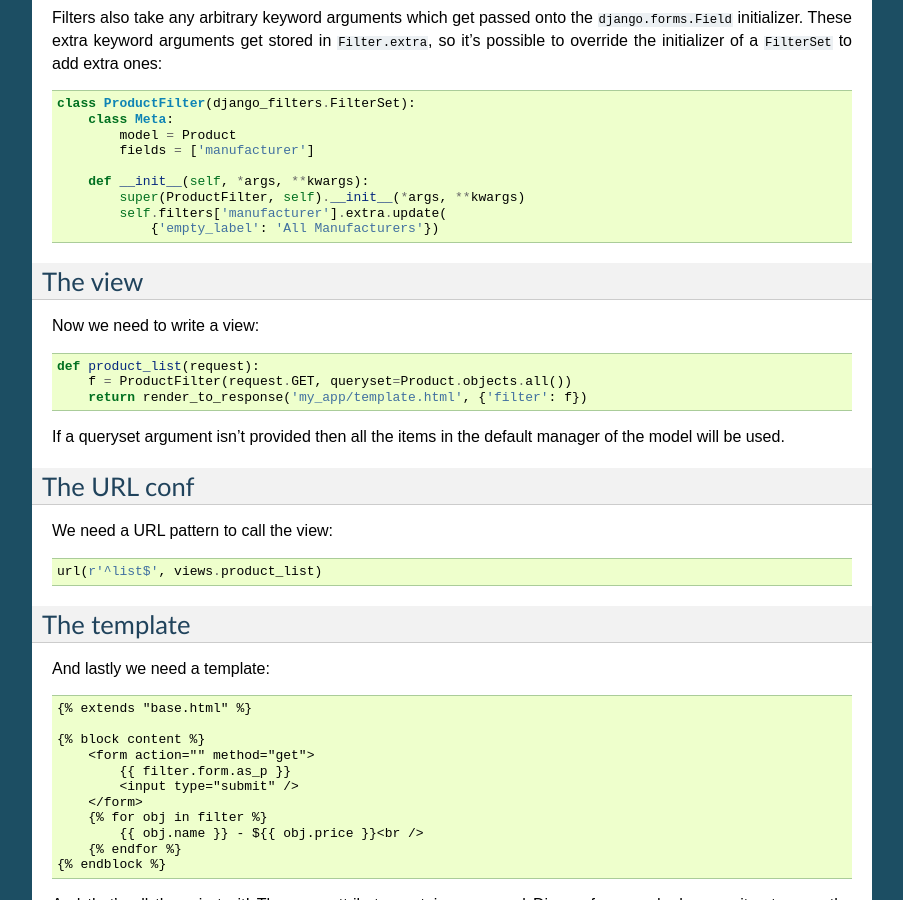
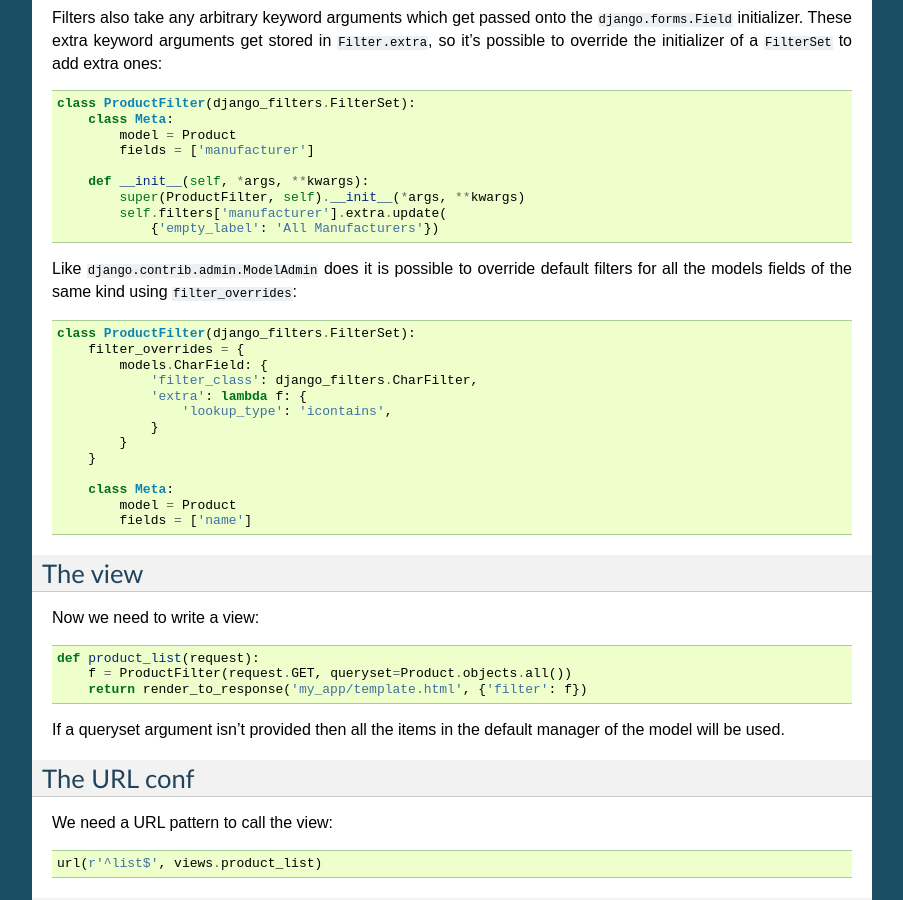
Before and after one commit to carltongibson/django-filter, a Sphinx documentation site: the page built from docs/usage.txt, in a window 1280 px wide and 900 px high, scrolled down 1113 px. Shown: the whole window, without its empty margins (198-1101 px from the left). Built offline with Sphinx 7.4.7, drawn with Linux system fonts in a browser that asks for light colours; pages that are not in the unit, such as notebooks, are missing from menus.

Commit message:
docs: document filter_overrides
Found it while i was going to reimplement it :)

```diff
--- a/docs/usage.txt
+++ b/docs/usage.txt
@@ -77,6 +77,24 @@ in ``Filter.extra``, so it's possible to override the initializer of a
             super(ProductFilter, self).__init__(*args, **kwargs)
             self.filters['manufacturer'].extra.update(
                 {'empty_label': 'All Manufacturers'})
+
+Like ``django.contrib.admin.ModelAdmin`` does it is possible to override
+default filters for all the models fields of the same kind using
+``filter_overrides``::
+
+    class ProductFilter(django_filters.FilterSet):
+        filter_overrides = {
+            models.CharField: {
+                'filter_class': django_filters.CharFilter,
+                'extra': lambda f: {
+                    'lookup_type': 'icontains',
+                }
+            }
+        }
+
+        class Meta:
+            model = Product
+            fields = ['name']
 
 
 The view
```
